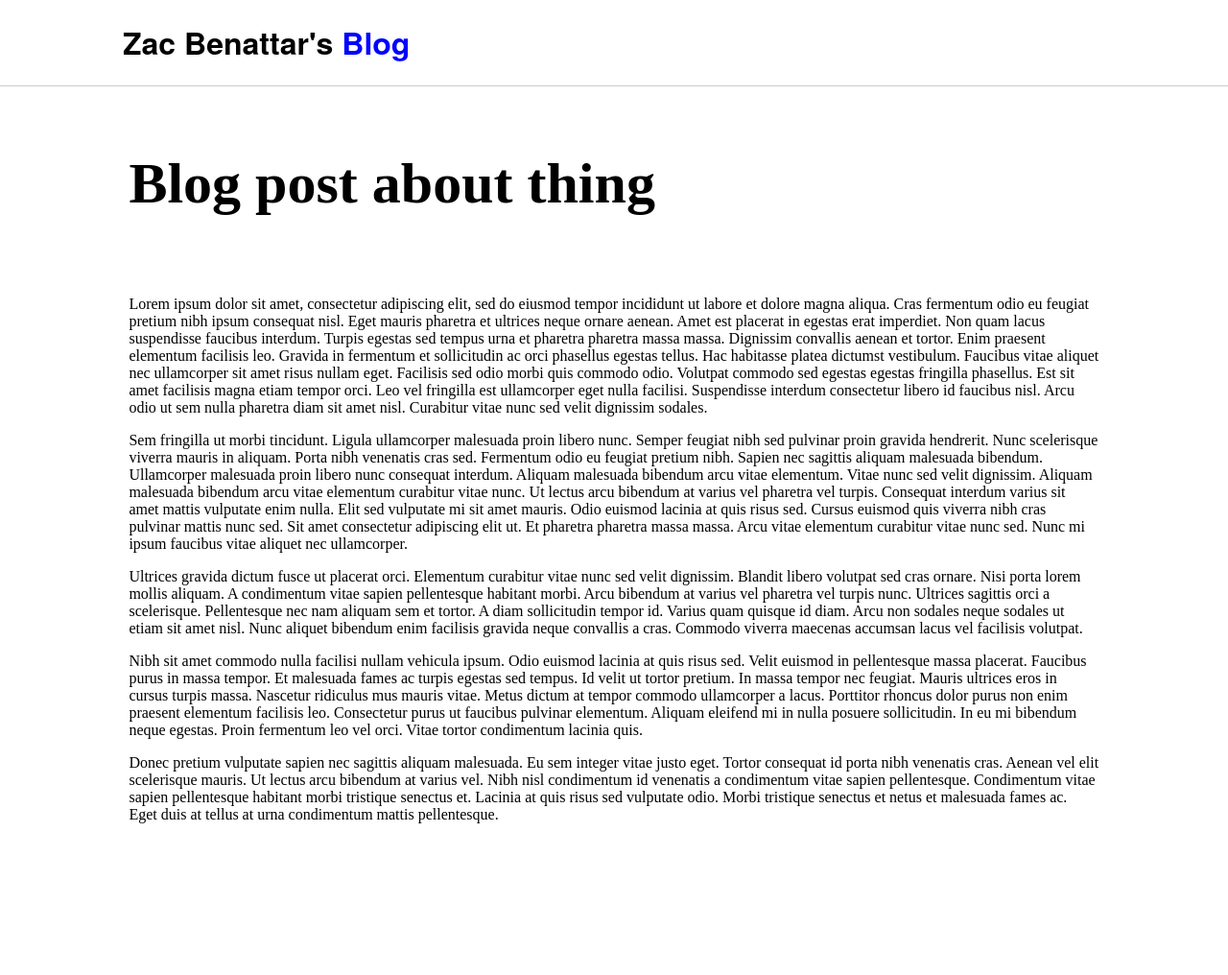
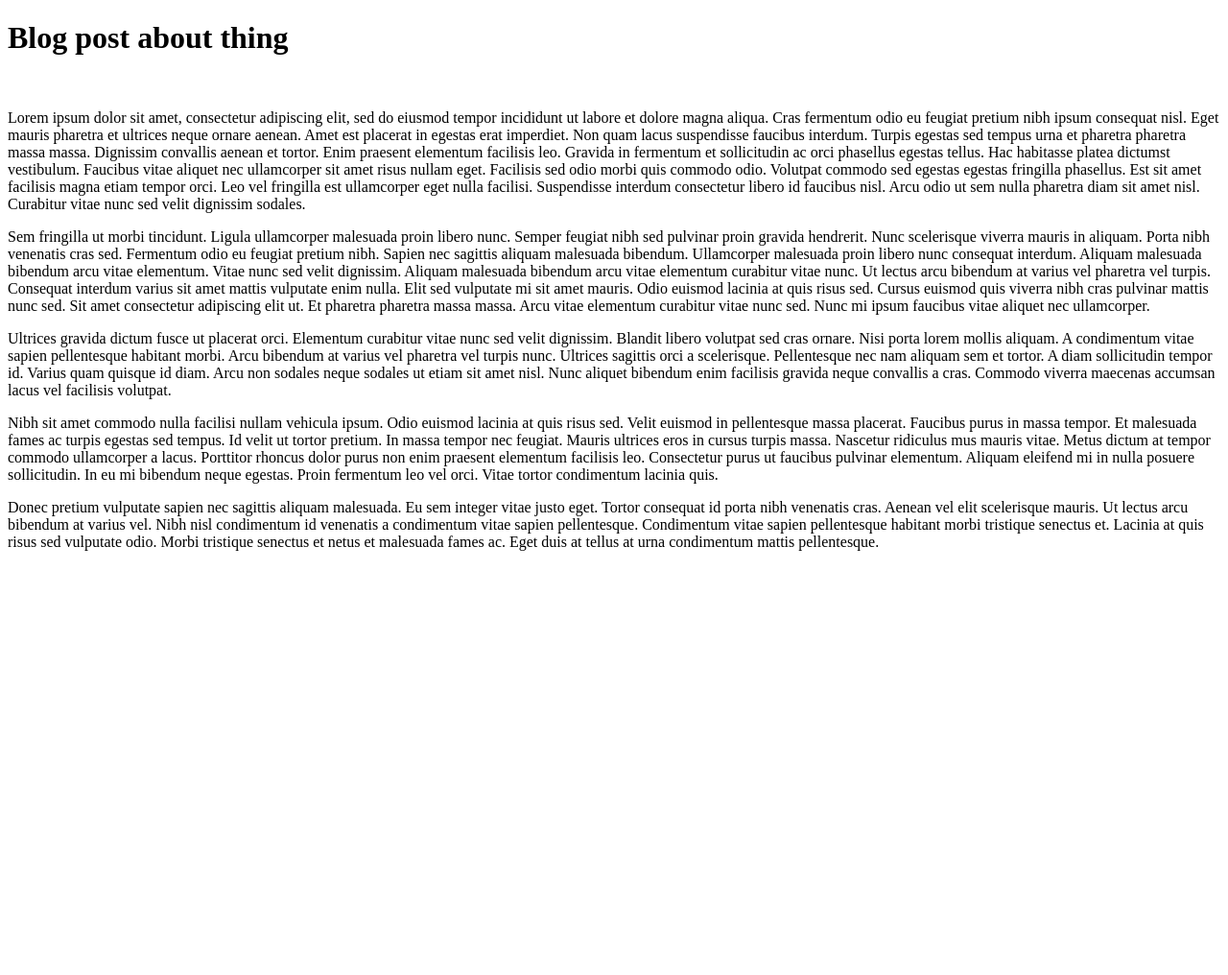
Before and after one commit to Zac-Benattar/PersonalWebsite, a Django app: page /posts/blogpost/1/ in a window 1280 px wide. Shown: the whole page at 96% size. After the commit the page ends 574 px from the top, so only its background shows below. Run offline with Django 4.2, Linux system fonts and the light colour scheme; data comes from the database, SQL or seed files in the repository; both versions use the stored data as it was before the commit; some libraries are stand-ins or nearby versions.

Commit message:
Revert "Started on css for blog post detail"
This reverts commit 4b15df0d3b3d1a2f0905ef478c260f285c631cf5.

```diff
--- a/mysite/posts/templates/posts/blog_post_detail.html
+++ b/mysite/posts/templates/posts/blog_post_detail.html
@@ -1,32 +1,16 @@
 {% load static %}
-<!DOCTYPE html>
+<!doctype html>
 <html lang="en">
-  <head>
+
+<head>
     <title>{{ blogpost.title }}</title>
-    <link
-      rel="shortcut icon"
-      type="image/png"
-      href="{% static 'favicon.png' %}"
-    />
-    <link rel="stylesheet" href="{% static 'css/blog_post_detail.css' %}" />
-    <script src="{% static 'js/navbarScrollIndicator.js' %}"></script>
-  </head>
+    <link rel="shortcut icon" type="image/png" href="{% static 'favicon.png' %}" />
+</head>
 
-  <header>
-    <div class="header-proper">
-      <h1 class="logo">Zac Benattar's <span class="blue">Blog</span>
-      </h1>
-    </div>
-    <div class="scroll-line"></div>
-  </header>
+<body>
+    <h1>{{ blogpost.title }}</h1>
 
-  <div class="main">
-    <div class="content">
-      <body>
-        <h2 class="headline">{{ blogpost.title }}</h2>
+    {{ blogpost.body | safe | linebreaks }}
+</body>
 
-        {{ blogpost.body | safe | linebreaks }}
-      </body>
-    </div>
-  </div>
 </html>
--- a/mysite/static/css/blog_post_detail.css
+++ /dev/null
@@ -1,39 +0,0 @@
-@import "compass/css3";
-
-header{
-  position: fixed;
-  top: 0;
-  left: 0;
-  z-index: 1;
-  width: 100%;
-  background: #fff;
-  border-bottom: 1px solid #ccc;
-}
-.header-proper{
-  width: 80%;
-  margin: 0 auto;
-  .logo{
-    font-family: "HelveticaNeueBlack", "HelveticaNeue-Black", "Helvetica Neue Black", "HelveticaNeue", "Helvetica Neue", 'TeXGyreHerosBold', "Arial Black", sans-serif;
-    font-weight:bold;
-    .blue{
-      color: blue;
-    }
-
-  }
-}
-.scroll-line{
-  height: 2px;
-  margin-bottom: -2px;
-  background: blue;
-  width: 0%;
-}
-
-.content{
-  padding: 100px 0;
-  margin: 0 auto;
-  width: 80%;
-}
-.headline{
-  font-size: 60px;
-  line-height: 66px;
-}
--- a/mysite/static/js/navbarScrollIndicator.js
+++ /dev/null
@@ -1,9 +0,0 @@
-//capture scroll any percentage
-$(window).scroll(function () {
-  var wintop = $(window).scrollTop(),
-    docheight = $(document).height(),
-    winheight = $(window).height();
-  var scrolled = (wintop / (docheight - winheight)) * 100;
-
-  $(".scroll-line").css("width", scrolled + "%");
-});
```
Also changed, not shown: mysite/db.sqlite3 (deleted).
